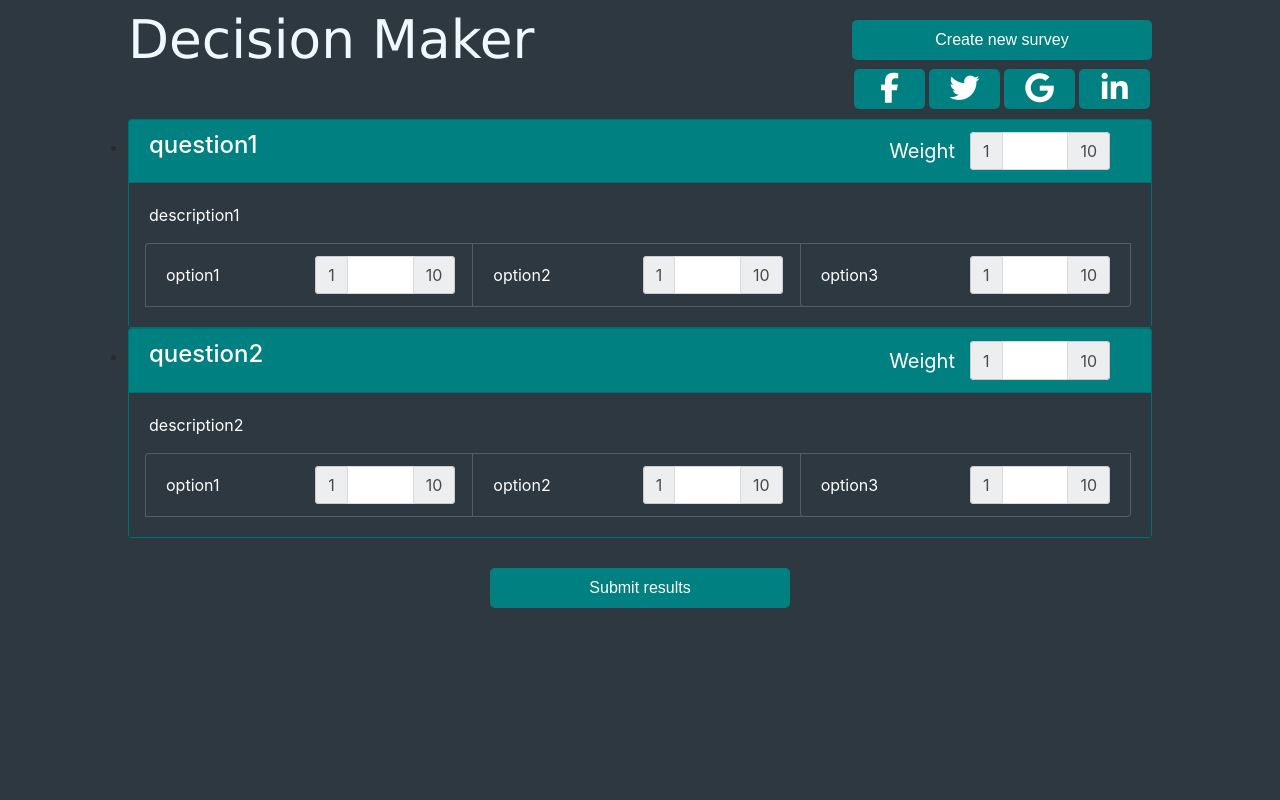
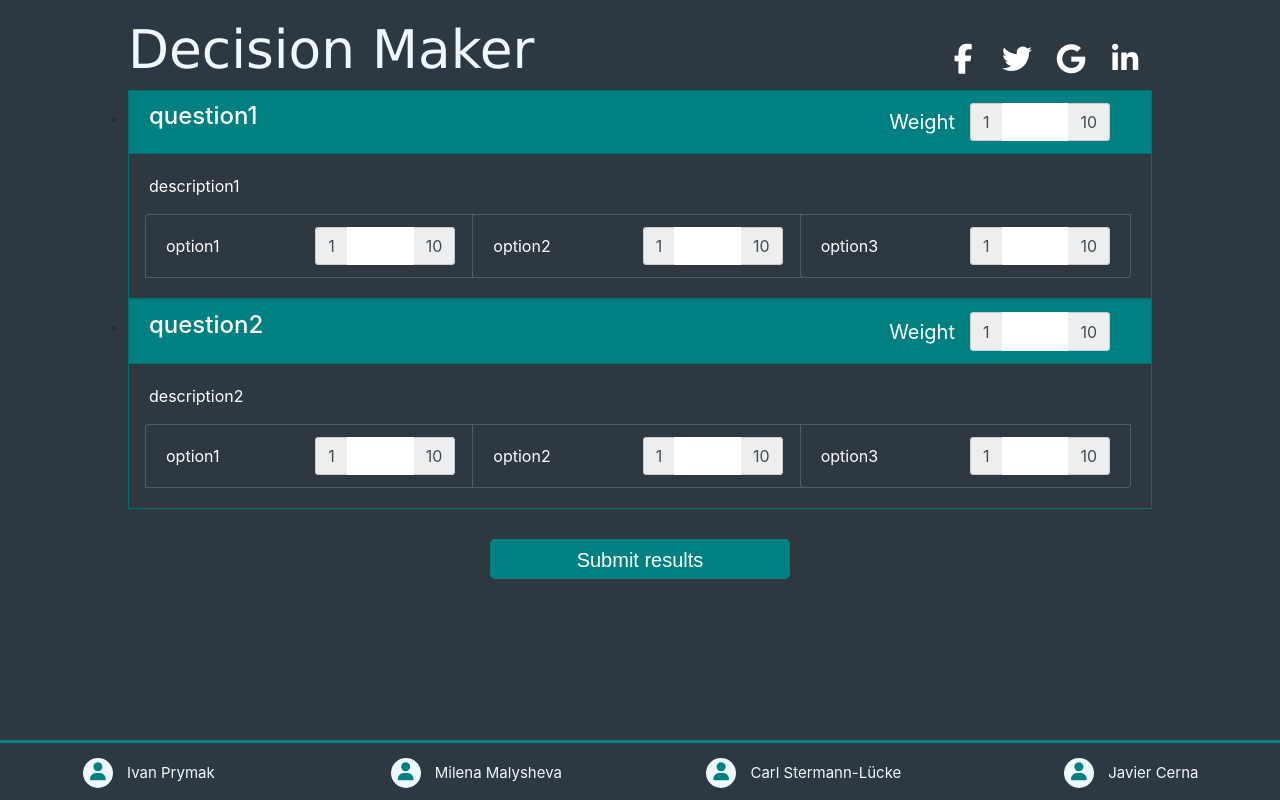
Before and after one commit to MilenaMalysh/decisionmaker, a Django app: a page that uses app/jinja2/base.html in a window 1280 px wide. Run offline with Django 3.2, Linux system fonts and the light colour scheme; some libraries are stand-ins or nearby versions.

Commit message:
styles fixes

```diff
--- a/app/jinja2/base.html
+++ b/app/jinja2/base.html
@@ -6,13 +6,10 @@
 
     <link rel="stylesheet" href="https://maxcdn.bootstrapcdn.com/bootstrap/4.0.0-alpha.6/css/bootstrap.min.css"
           integrity="sha384-rwoIResjU2yc3z8GV/NPeZWAv56rSmLldC3R/AZzGRnGxQQKnKkoFVhFQhNUwEyJ" crossorigin="anonymous">
-    <script src="https://code.jquery.com/jquery-3.1.1.slim.min.js"
-            integrity="sha384-A7FZj7v+d/sdmMqp/nOQwliLvUsJfDHW+k9Omg/a/EheAdgtzNs3hpfag6Ed950n"
+    <script src="https://code.jquery.com/jquery-3.2.1.min.js"
+            integrity="sha256-hwg4gsxgFZhOsEEamdOYGBf13FyQuiTwlAQgxVSNgt4="
             crossorigin="anonymous"></script>
 
-    <script src="https://code.jquery.com/jquery-3.1.1.slim.min.js"
-            integrity="sha384-A7FZj7v+d/sdmMqp/nOQwliLvUsJfDHW+k9Omg/a/EheAdgtzNs3hpfag6Ed950n"
-            crossorigin="anonymous"></script>
     <script src="https://cdnjs.cloudflare.com/ajax/libs/tether/1.4.0/js/tether.min.js"
             integrity="sha384-DztdAPBWPRXSA/3eYEEUWrWCy7G5KFbe8fFjk5JAIxUYHKkDx6Qin1DkWx51bBrb"
             crossorigin="anonymous"></script>
@@ -35,19 +32,36 @@
 <header>
     <div id="header-div">
         Decision Maker
-        <div id="header-tools" class="btn-group-vertical">
-            <button type="button" class="btn" id="new-survey-btn">Create new survey</button>
             <div id="social-networks" class=" btn-group">
                 <a href="#" class="fa fa-facebook"></a>
                 <a href="#" class="fa fa-twitter"></a>
                 <a href="#" class="fa fa-google"></a>
                 <a href="#" class="fa fa-linkedin"></a>
             </div>
-        </div>
     </div>
 </header>
 {% block content %}
 {% endblock %}
+<footer>
+    <div id="team-members" class="row">
+        <div class="team-member">
+            <a href="#"><i class="fa fa-user"></i></a>
+            <label>Ivan Prymak</label>
+        </div>
+        <div class="team-member">
+            <a href="#"><i class="fa fa-user"></i></a>
+            <label>Milena Malysheva</label>
+        </div>
+        <div class="team-member">
+            <a href="#"><i class="fa fa-user"></i></a>
+            <label>Carl Stermann-Lücke</label>
+        </div>
+        <div class="team-member">
+            <a href="#"><i class="fa fa-user"></i></a>
+            <label>Javier Cerna</label>
+        </div>
+    </div>
+</footer>
 
 </body>
 </html>
--- a/app/jinja2/questionnairy.html
+++ b/app/jinja2/questionnairy.html
@@ -27,7 +27,7 @@
                                         <div class="input-group">
                                             <span class="input-group-addon">1</span>
                                             <input type="number" class="form-control ranged-value" min="1" max="10"
-                                                   v-model="option.score">
+                                                   v-model="option.score" >
                                             <span class="input-group-addon">10</span>
                                         </div>
                                     </div>
--- a/app/static/css/questionnairy.css
+++ b/app/static/css/questionnairy.css
@@ -6,15 +6,17 @@
 
 body {
     background-color: rgb(46, 56, 64);
+    padding-bottom: 60px;
 }
 
 #header-div {
     font-family: 'Lucida Sans Unicode', 'Lucida Grande', sans-serif;
     font-size: 40pt;
     color: aliceblue;
+    padding-top: 10px;
 }
 
-#header-tools {
+#social-networks {
     margin-top: 20px;
     float: right;
 }
@@ -30,24 +32,16 @@ body {
     max-width: 80%;
 }
 
-#new-survey-btn {
-    background-color: rgb(0, 128, 128);
-    border-radius: 5px;
-    color: white;
-    width: 300px;
-    height: 40px;
-}
-
 
 #social-networks .fa {
     font-size: 30px;
-    width: calc(100%/4);
+    width: 50px;
     height: 40px;
     text-align: center;
     text-decoration: none;
     margin: 10px 2px;
     border-radius: 5px;
-    background-color: rgb(0, 128, 128);
+    /*background-color: rgb(0, 128, 128);*/
     color: white;
     padding: 4px
 }
@@ -56,6 +50,46 @@ body {
     opacity: 0.7;
 }
 
+footer {
+    margin: 10px auto 0 auto;
+    height: 60px;
+    text-align: center;
+    bottom:0;
+    position: fixed;
+    background-color: rgb(46, 56, 64);
+    border-top: solid rgb(0, 128, 128);
+    left: 0;
+    right: 0;
+}
+
+.fa-user {
+    border-radius: 50%;
+    color: rgb(0, 128, 128);
+    background-color: aliceblue;
+    font-size: larger;
+    padding: 5px;
+    width: 30px;
+    height: 30px;
+}
+
+#team-members{
+    margin-top: 15px;
+    display: flex;
+}
+
+.team-member{
+    flex: 1;
+    color: aliceblue;
+    font-size: 15px;
+}
+
+.team-member >label {
+    margin-left: 10px;
+}
+
+.ranged-value{
+    z-index: -1 !important;
+}
 /**/
 /**/
 /*RESULT PAGE*/
@@ -66,44 +100,46 @@ body {
     max-width: 80%;
     min-width: 80%;
 }
-#result-block{
+
+#result-block {
     display: flex;
     align-items: center;
 }
 
-#result-block>div{
+#result-block > div {
     flex: 1;
 }
 
-#result-block>div:first-child{
+#result-block > div:first-child {
     border-right: 2px white solid;
 }
 
-#right-option-content, #left-option-content{
+#right-option-content, #left-option-content {
     max-width: 90%;
     min-width: 90%;
     margin-top: 15px;
 }
 
-#right-option-content{
+#right-option-content {
     float: right;
 }
 
-#left-option-content{
+#left-option-content {
     float: left;
 }
 
-.option-text{
+.option-text {
     border-radius: 10px;
     border: 2px white solid;
     color: aliceblue;
-    font-size: 25pt;
+    font-size: 20pt;
 }
-.option-text>p{
+
+.option-text > p {
     margin: 20px;
 }
 
-#result-question{
+#result-question {
     border-radius: 15px;
     border: 2px white solid;
     color: aliceblue;
@@ -111,23 +147,27 @@ body {
     text-align: center;
     margin-bottom: 20px;
 }
-#result-question>p{
+
+#result-question > p {
     max-width: 60%;
     min-width: 60%;
     margin: auto;
 }
-#predefined-weight-result-btn, #mean-weight-result-btn{
+
+#predefined-weight-result-btn, #mean-weight-result-btn {
     width: 100%;
     color: aliceblue;
-    font-size: 25pt;
+    font-size: 20pt;
     margin-top: 20px;
     padding: 5%;
     border-radius: 15px;
 }
-#predefined-weight-result-btn{
+
+#predefined-weight-result-btn {
     background-color: rgb(0, 128, 128);
 }
-#mean-weight-result-btn{
+
+#mean-weight-result-btn {
     background-color: lightgrey;
 }
 
@@ -140,6 +180,7 @@ body {
 .card {
     width: 100%;
     background-color: rgb(0, 128, 128);
+    border-radius: 0 ;
 }
 
 .card-block {
@@ -171,7 +212,7 @@ body {
     border-radius: 4px;
 }
 
-.list-group-horizontal{
+.list-group-horizontal {
     display: inline-flex;
     width: 100%;
 }
@@ -198,6 +239,7 @@ body {
     margin-right: 15px;
     font-size: 15pt;
 }
+
 #submit-survey-btn {
     background-color: rgb(0, 128, 128);
     border-radius: 5px;
@@ -207,4 +249,5 @@ body {
     margin-left: auto;
     margin-top: 30px;
     height: 40px;
+    font-size: 15pt;
 }
--- a/app/static/js/base.js
+++ b/app/static/js/base.js
@@ -13,6 +13,9 @@ $(".ranged-value").on("input", function () {
     }else{
         this.value = '';
     }
+    var e = document.createEvent('HTMLEvents');
+    e.initEvent('input', true, true);
+    this.dispatchEvent(e);
 });
 
 $(".ranged-value").keydown(function (e) {
--- a/app/static/js/questionnairy.js
+++ b/app/static/js/questionnairy.js
@@ -1,38 +1,46 @@
-let answers = _.map(questions, function (question) {
+var app = new Vue({
+        el: '#app',
+        data: {
+            answers: _.map(questions, function (question) {
                 return {
                     question_id: question.id, weight: '', options: _.map(options, function (option) {
                         return {option_id: option.id, score: ''}
                     })
                 }
-});
-
-let validate=()=>{
-    return true;
-};
-var app = new Vue({
-    el: '#app',
-    data: {
-        answers: answers
+            })
         },
         delimiters: ["[[", "]]"],
         methods: {
-        findQuestion: (id)=> {
+            validate() {
+                console.log(this.answers);
+                return _.every(this.answers, function (answer) {
+                    return answer.weight && _.every(answer.options, function (option) {
+                            return option.score;
+                        });
+                });
+            },
+            findQuestion(id){
                 return _.find(questions, function (question) {
                     return question.id == id
                 })
             },
-        findOption: (id)=> {
+            findOption(id){
                 return _.find(options, function (option) {
                     return option.id == id
                 })
             },
-        submitResults: function () {
-            if (validate()) {
+            submitResults() {
+                if (this.validate()) {
+                    console.log('aaaa');
                     $.ajax({
-                    type: "POST",
-                    url: '/submit_results',
-                    data: this.answers
-                });
+                        url: '/submit_results/',
+                        type: 'post',
+                        data: {
+                            answers: this.answers
+                        }
+                    }).done(function (val) {
+                        console.log(val);
+                    })
                 }
             }
         }
--- a/app/urls.py
+++ b/app/urls.py
@@ -19,5 +19,6 @@ from app import views
 
 urlpatterns = [
     url(r'^filling', views.questionnairy_page, name='questionnairy_page'),
-    url(r'^welcome', views.welcome_page, name='welcome_page'),
+    url(r'^result', views.result_page, name='result'),
+    url(r'^', views.welcome_page, name='welcome_page'),
 ]
--- a/app/views.py
+++ b/app/views.py
@@ -10,3 +10,6 @@ def questionnairy_page(request):
 
 def welcome_page(request):
     return render(request, 'welcome.html')
+
+def result_page(request):
+    return render(request, 'result_page.html')
```
Also changed, not shown: app/jinja2/welcome.html (+20 -0 lines), app/static/css/welcome.css (+46 -8 lines). Lines whose indentation alone changed are shown as unchanged.
